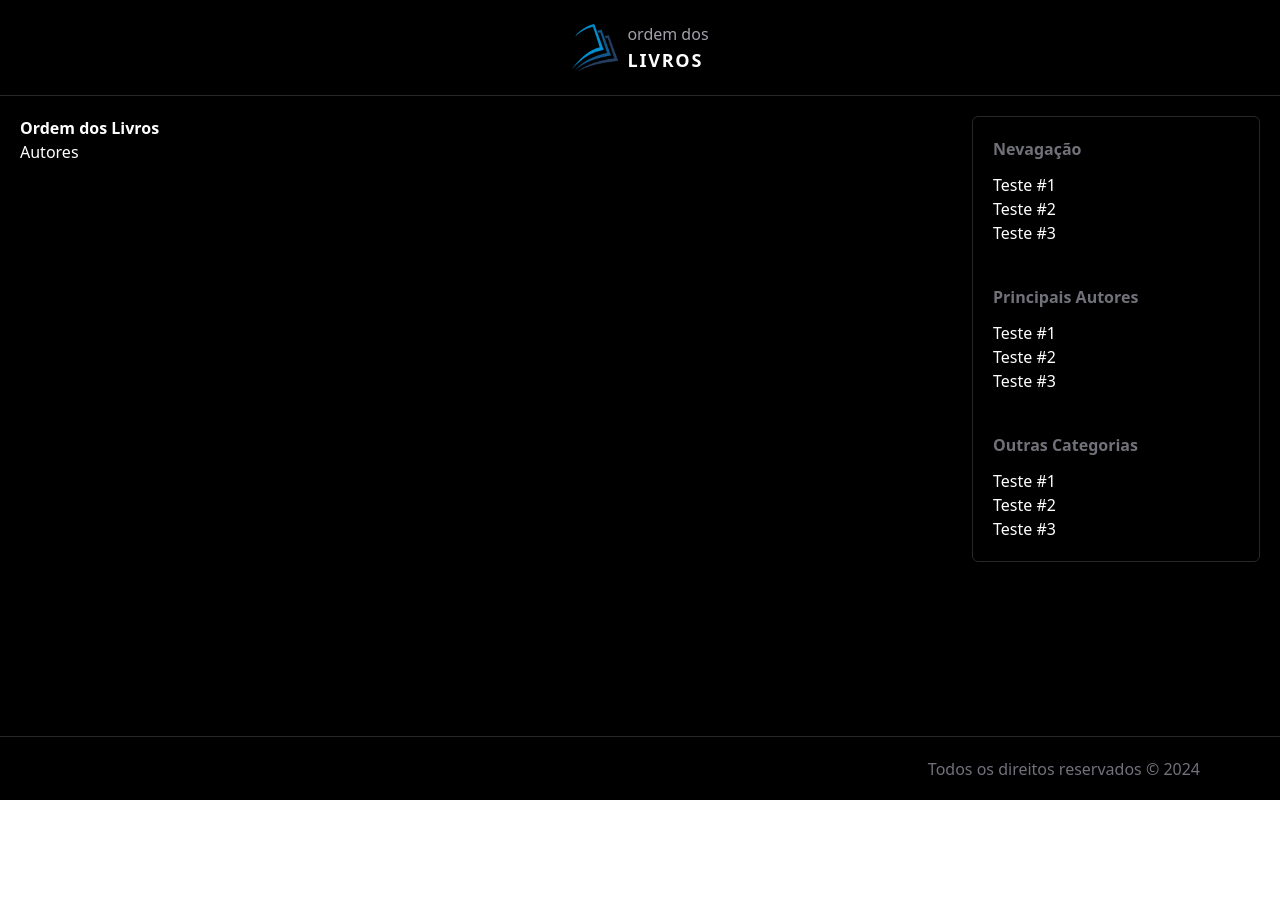
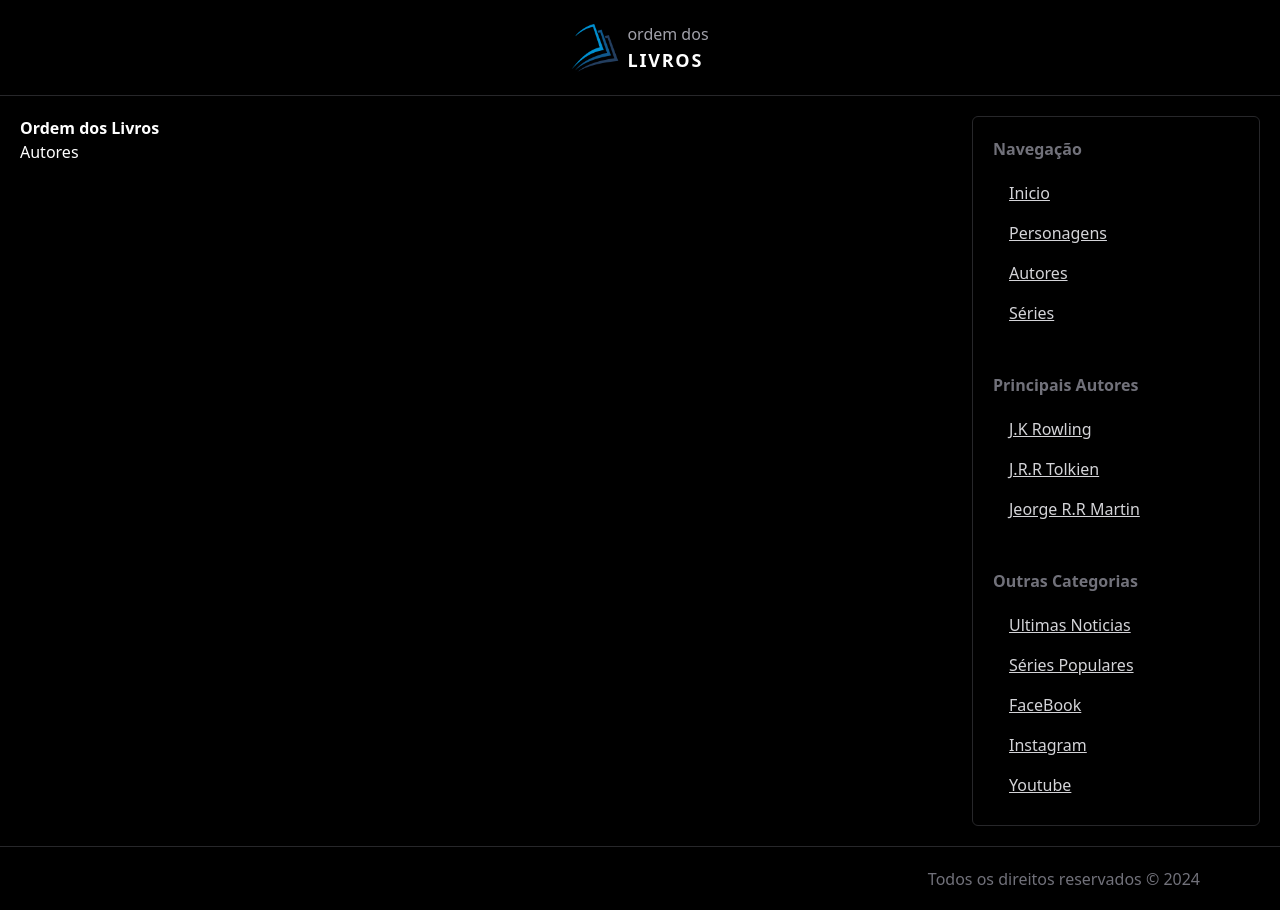
Before and after one commit to joanatasFernandes/ordem-de-livros, a SvelteKit app: page / in a window 1280 px wide. Before the commit the page ends 800 px from the top, so only its background shows below. Built offline with nearby package versions, Linux system fonts and the light colour scheme.

Commit message:
Finalizando itens do menu lateral

```diff
--- a/src/components/tamplate/AreaLateral.svelte
+++ b/src/components/tamplate/AreaLateral.svelte
@@ -1,23 +1,28 @@
 <script>
     import Menu from "./Menu.svelte";
+    import MenuItem from "./MenuItem.svelte";
 
 </script>
 <aside class="flex flex-col self-start border rounded-md border-zinc-800  p-5 gap-10 w-72">
-    <Menu Titulo = "Nevagação">
-        <li>Teste #1</li>
-        <li>Teste #2</li>
-        <li>Teste #3</li>
+
+    <Menu Titulo = "Navegação">
+        <MenuItem texto = "Inicio" href="/"/>
+        <MenuItem texto = "Personagens" href="/personagens"/>
+        <MenuItem texto = "Autores" href="/autores"/>
+        <MenuItem texto = "Séries" href="/"/>
     </Menu>
 
     <Menu Titulo = "Principais Autores">
-        <li>Teste #1</li>
-        <li>Teste #2</li>
-        <li>Teste #3</li>
+        <MenuItem texto = "J.K Rowling" href="/"/>
+        <MenuItem texto = "J.R.R Tolkien" href="/"/>
+        <MenuItem texto = "Jeorge R.R Martin" href="/autores/george-martin"/>
     </Menu>
 
     <Menu Titulo = "Outras Categorias">
-        <li>Teste #1</li>
-        <li>Teste #2</li>
-        <li>Teste #3</li>
+       <MenuItem texto = "Ultimas Noticias"/>
+       <MenuItem texto = "Séries Populares"/>
+       <MenuItem texto = "FaceBook"/>
+       <MenuItem texto = "Instagram"/>
+       <MenuItem texto = "Youtube"/>
     </Menu>
 </aside>
--- /dev/null
+++ b/src/components/tamplate/MenuItem.svelte
@@ -0,0 +1,16 @@
+<script>
+    export let href ="/";
+   export let texto ="";
+</script>
+
+<li>
+    <a {href}
+    class="
+    flex gap-2 items-center cursor-pointer px-4 py-2
+    text-zinc-300 hover: underline hover:text-white
+    hover:bg-white/10
+    "
+    >
+        <span>{texto}</span>
+    </a>
+</li>
```
